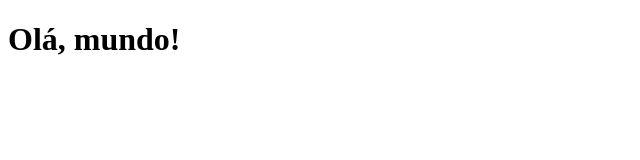
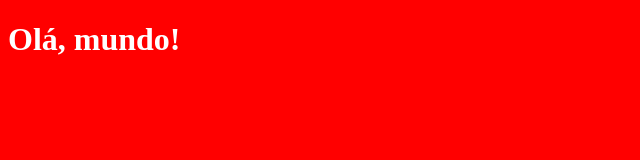
Before and after one commit to frajeh/teste, a plain HTML site: page index.html in a window 1280 px wide. Shown: the whole page, without its empty margins (0-640 px from the left). Drawn offline with Linux system fonts and the light colour scheme.

Commit message:
Inclusão do css

```diff
--- /dev/null
+++ b/index.css
@@ -0,0 +1,4 @@
+body{
+    background-color: red;
+    color:#fff;
+}
--- a/index.html
+++ b/index.html
@@ -4,6 +4,7 @@
     <meta charset="UTF-8">
     <meta http-equiv="X-UA-Compatible" content="IE=edge">
     <meta name="viewport" content="width=device-width, initial-scale=1.0">
+    <link rel="stylesheet" href="index.css">
     <title>Teste</title>
 </head>
 <body>
```
